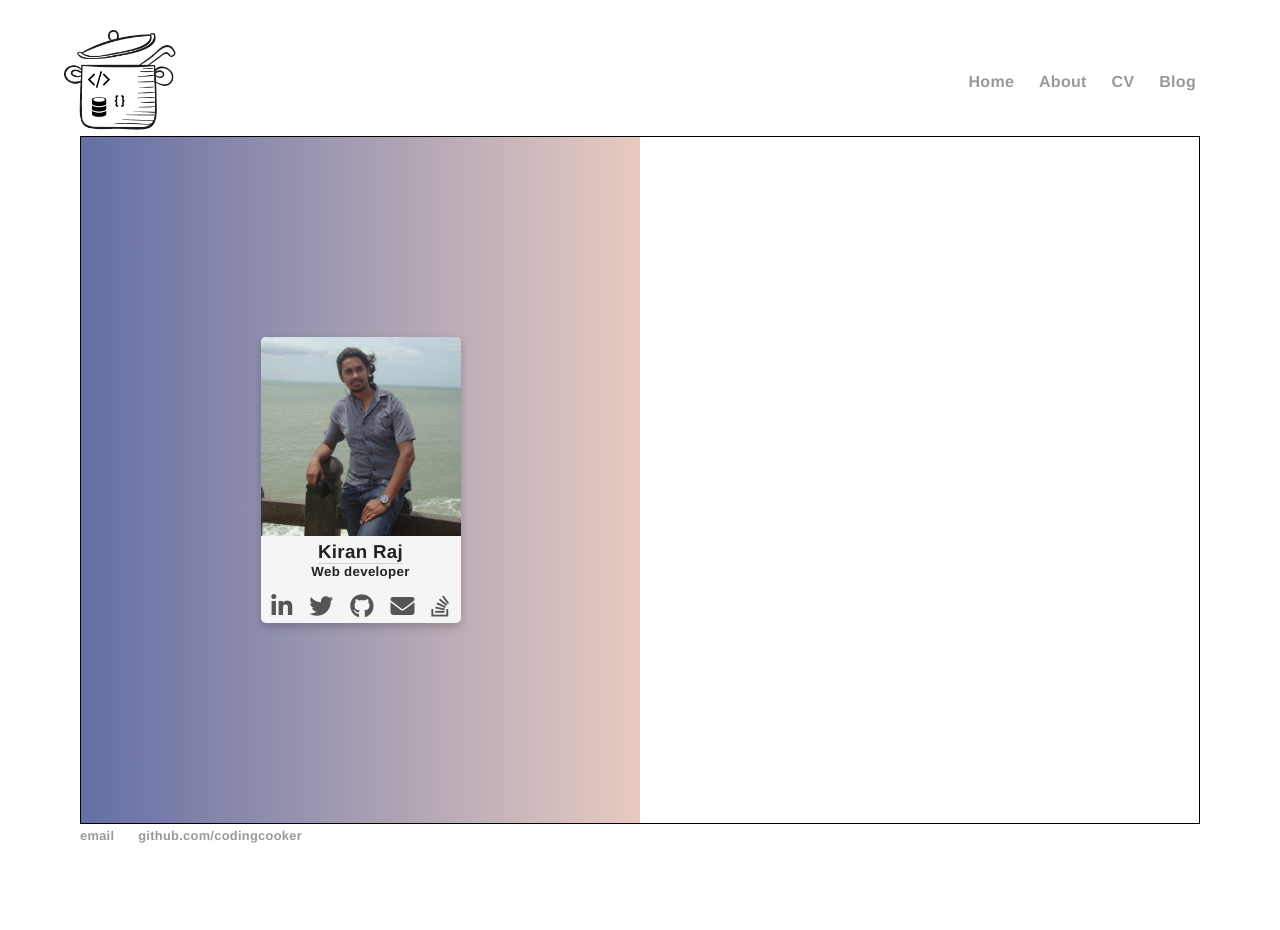
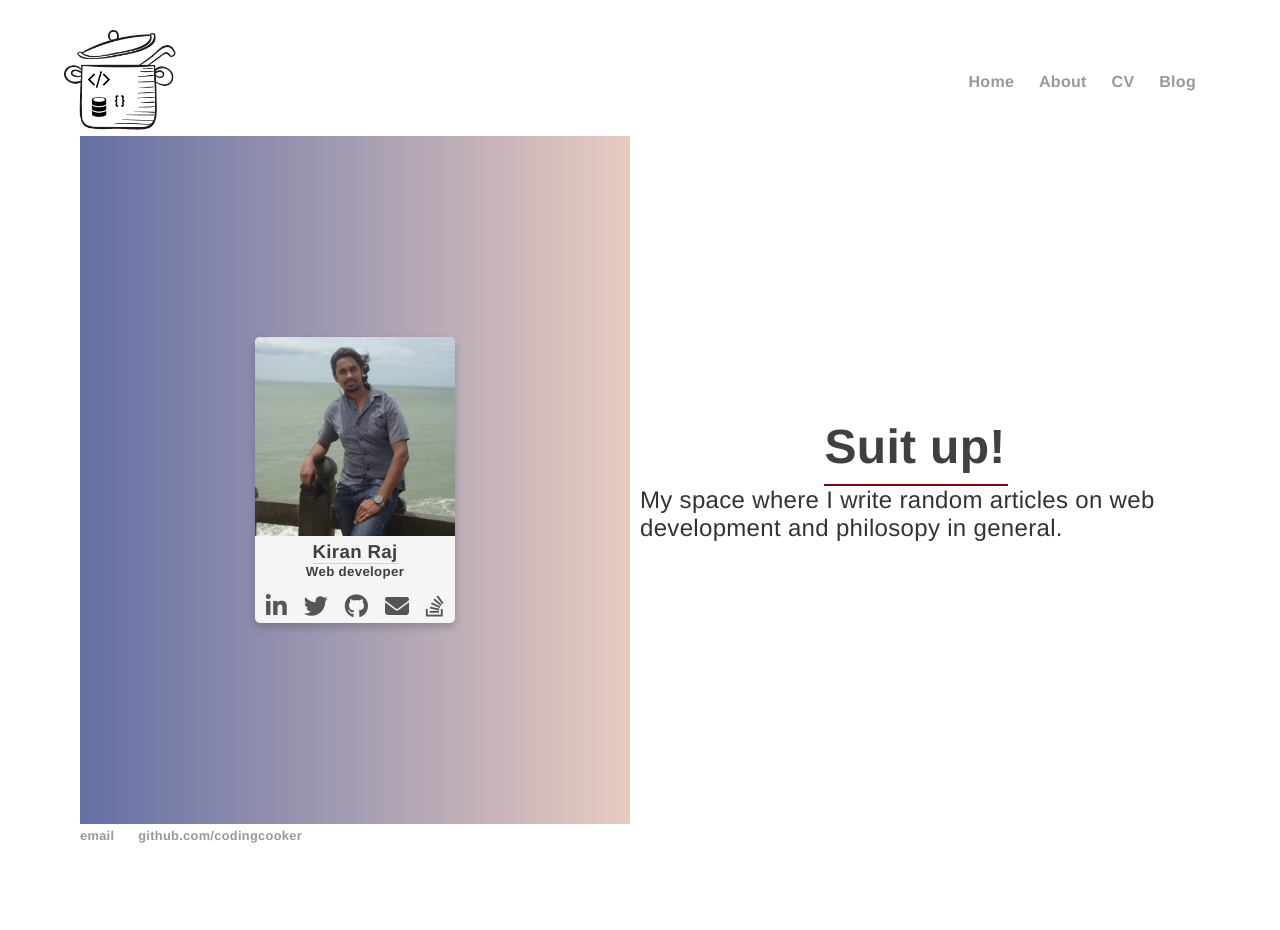
Before and after one commit to akiranr/codingcooker.github.io, a Jekyll site: the page built from index.html, in a window 1280 px wide. Built offline with Jekyll 4.4.1, drawn with Linux system fonts in a browser that asks for light colours; nearby versions of some CDN libraries.

Commit message:
adding minor content

```diff
--- a/_layouts/default.html
+++ b/_layouts/default.html
@@ -5,6 +5,7 @@
 			<meta name="viewport" content="width=device-width, initial-scale=1">
 			<!-- link to main stylesheet -->
 			<link rel="stylesheet" type="text/css" href="/assets/css/main.css">
+			<link rel="icon" type="image/png" href="codingcooker.png">
 		</head>
 		<body>
 			<nav>
--- a/assets/css/main.css
+++ b/assets/css/main.css
@@ -19,7 +19,7 @@ body {
   -webkit-flex-direction: column;
       -ms-flex-direction: column;
           flex-direction: column;
-  color: #212121;
+  color: #404040;
   font-family: "Helvetica Neue", "Calibri Light", Roboto, sans-serif;
   -webkit-font-smoothing: antialiased;
   -moz-osx-font-smoothing: grayscale;
@@ -109,7 +109,6 @@ ul.posts li {
   display: -ms-flexbox;
   display: flex; }
   .container section {
-    border: 1px solid black;
     display: -webkit-box;
     display: -webkit-flex;
     display: -ms-flexbox;
@@ -177,7 +176,46 @@ ul.posts li {
             .container section .box .card .social i.fa-stack-overflow:hover {
               color: #ED780E; }
     .container section .content {
+      margin: 10px;
       -webkit-box-flex: 1;
       -webkit-flex: 1;
           -ms-flex: 1;
-              flex: 1; }
+              flex: 1;
+      display: -webkit-box;
+      display: -webkit-flex;
+      display: -ms-flexbox;
+      display: flex;
+      -webkit-box-pack: center;
+      -webkit-justify-content: center;
+          -ms-flex-pack: center;
+              justify-content: center;
+      -webkit-box-align: center;
+      -webkit-align-items: center;
+          -ms-flex-align: center;
+              align-items: center;
+      color: inherit;
+      -webkit-box-orient: vertical;
+      -webkit-box-direction: normal;
+      -webkit-flex-direction: column;
+          -ms-flex-direction: column;
+              flex-direction: column; }
+      .container section .content h1 {
+        display: block; }
+      .container section .content h1:after {
+        content: "";
+        display: block;
+        border: 1px solid darkred;
+        width: 100%;
+        margin-top: 10px; }
+  @media (max-width: 700px) {
+    .container section {
+      -webkit-box-orient: vertical;
+      -webkit-box-direction: normal;
+      -webkit-flex-direction: column;
+          -ms-flex-direction: column;
+              flex-direction: column; }
+      .container section .content {
+        -webkit-box-flex: 0.6;
+        -webkit-flex: 0.6;
+            -ms-flex: 0.6;
+                flex: 0.6; } }
--- a/index.html
+++ b/index.html
@@ -1,6 +1,6 @@
 ---
 layout: default
-title: Kiran Raj
+title: Coding Cooker | Web development, programming and outrageous philosopy!
 ---
 
 <section>
@@ -21,5 +21,7 @@ title: Kiran Raj
 		</div>
 	</div>
 	<div class="content">
+		<h1>Suit up!</h1>
+		<p>My space where I write random articles on web development and philosopy in general. </p>
 	</div>
 </section>
```
Also changed, not shown: assets/css/main.scss (+30 -3 lines), codingcooker.png (added).
